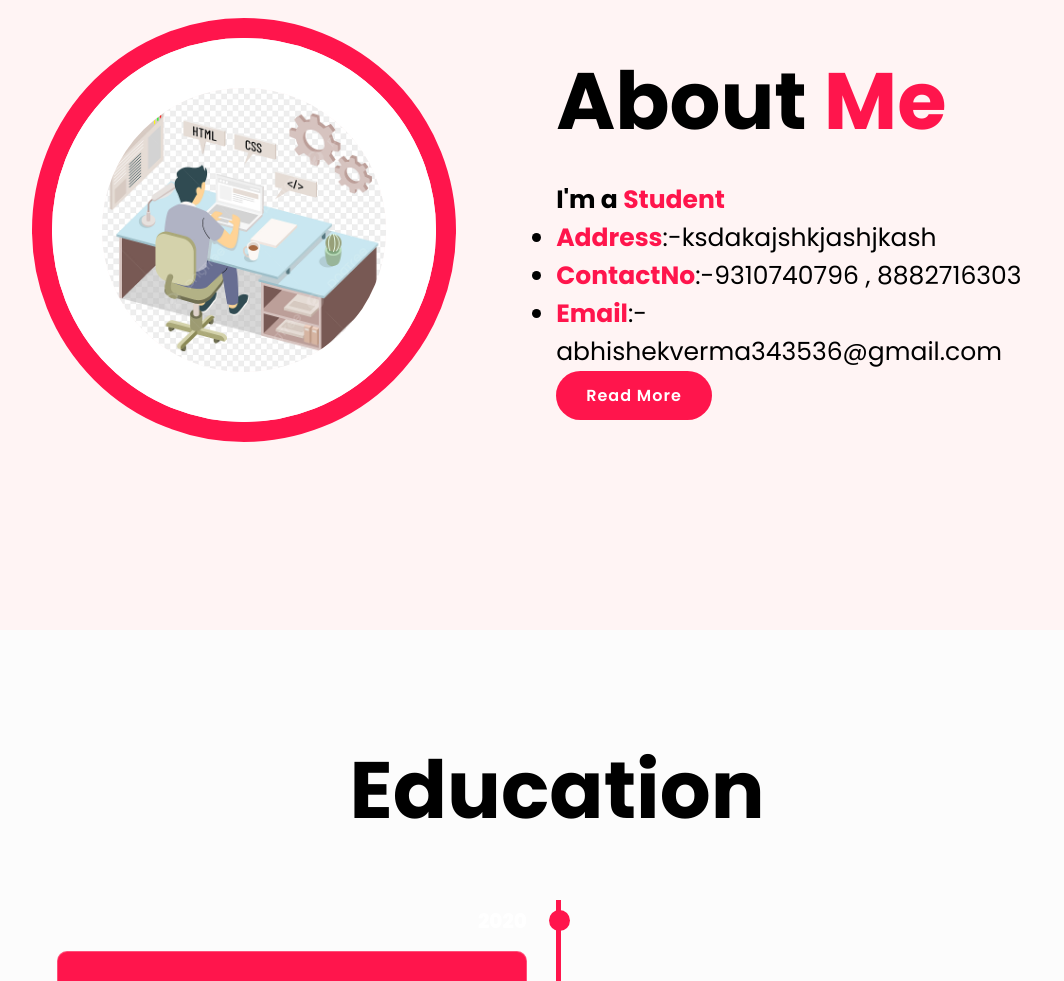
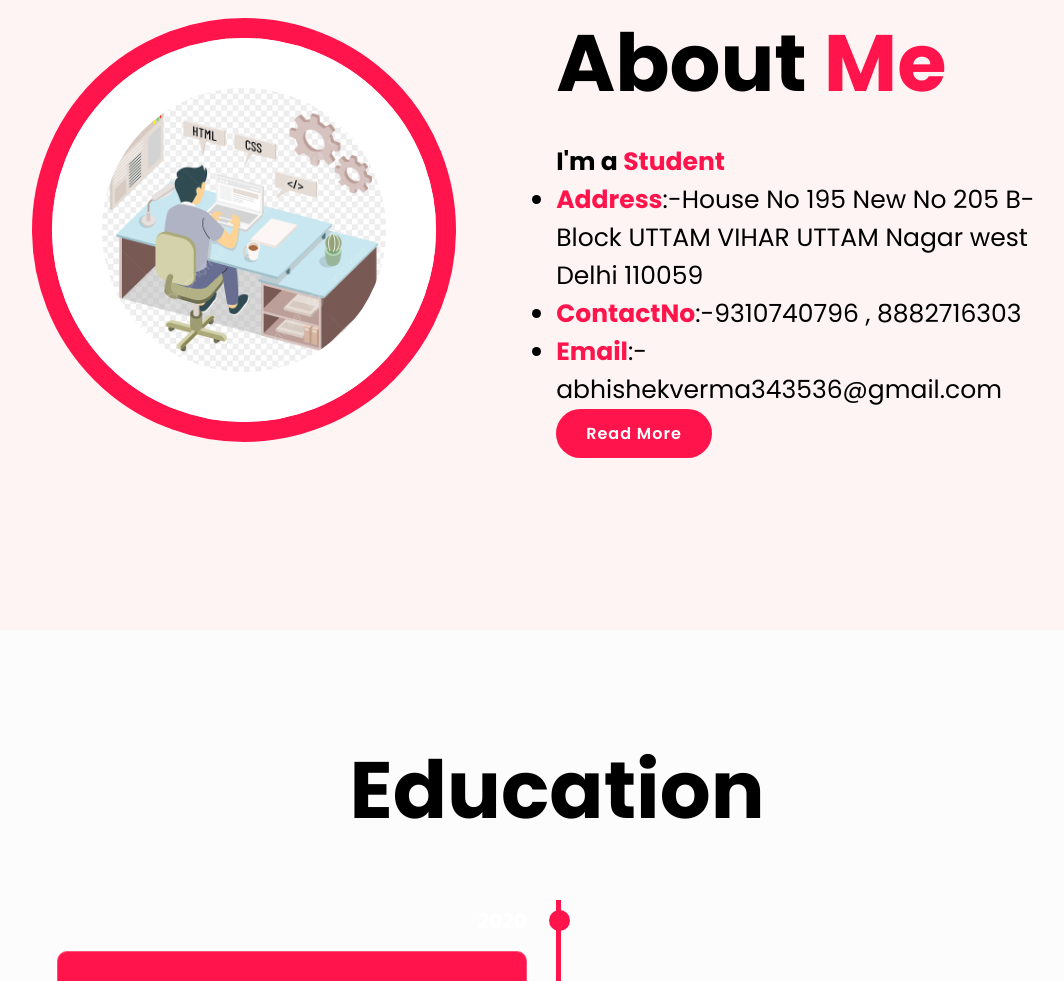
Before and after one commit to Abhishek-Alpha-coder/Personel-profie-portfolio, a plain HTML site: page index.html in a window 1280 px wide. Shown: the part 1037-2018 px from the top of the page, without its empty margins (83-1147 px from the left). Drawn offline with nearby package versions, Linux system fonts and the light colour scheme; a script that the page names is missing.

Commit message:
Update index.html

```diff
--- a/index.html
+++ b/index.html
@@ -139,7 +139,7 @@
 
       <h3 class="typewriter-text">I'm a <span>Student</span></h3>
       <ul class="info">
-        <li><span>Address</span>:-ksdakajshkjashjkash</li>
+        <li><span>Address</span>:-House No 195 New No 205 B-Block UTTAM VIHAR UTTAM Nagar west Delhi 110059</li>
         <li><span>ContactNo</span>:-9310740796 , 8882716303</li>
         <li><span>Email</span>:-abhishekverma343536@gmail.com</li>
       </ul>
```
